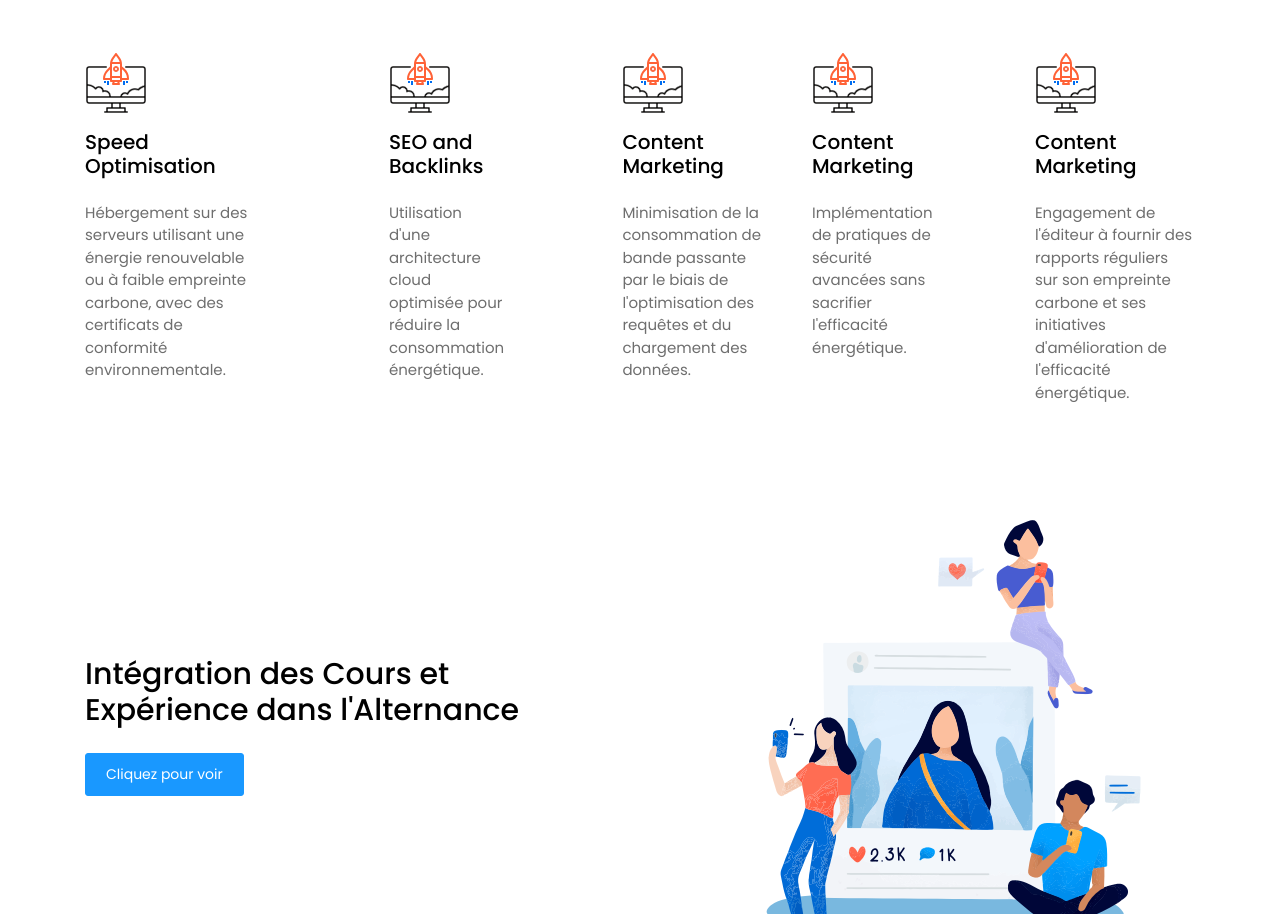
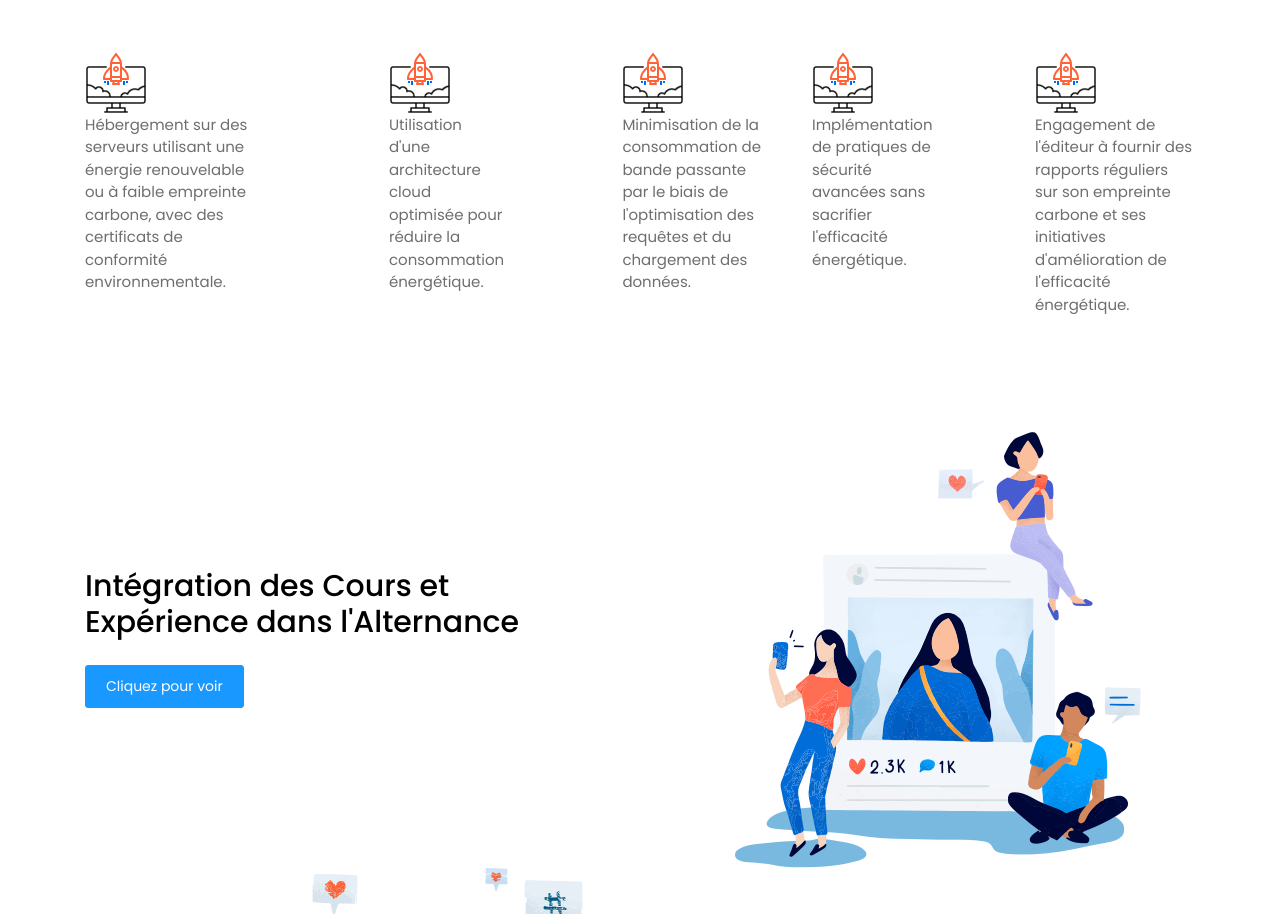
Before and after one commit to shalomang/shalomang.github.io, a website: page index.html in a window 1280 px wide. Shown: the part 840-1754 px from the top of the page. Drawn offline with Linux system fonts and the light colour scheme.

Commit message:
Update index.html

```diff
--- a/index.html
+++ b/index.html
@@ -57,35 +57,30 @@
           <div class="grid-margin d-flex justify-content-start">
             <div class="features-width">
               <img src="images/Group12.svg" alt="" class="img-icons">
-              <h5 class="py-3">Speed<br>Optimisation</h5>
               <p class="text-muted">Hébergement sur des serveurs utilisant une énergie renouvelable ou à faible empreinte carbone, avec des certificats de conformité environnementale.</p>
             </div>
           </div>
           <div class="grid-margin d-flex justify-content-center">
             <div class="features-width">
               <img src="images/Group12.svg" alt="" class="img-icons">
-              <h5 class="py-3">SEO and<br>Backlinks</h5>
               <p class="text-muted">Utilisation d'une architecture cloud optimisée pour réduire la consommation énergétique.</p>
             </div>
           </div>
           <div class="grid-margin d-flex justify-content-end">
             <div class="features-width">
               <img src="images/Group12.svg" alt="" class="img-icons">
-              <h5 class="py-3">Content<br>Marketing</h5>
               <p class="text-muted">Minimisation de la consommation de bande passante par le biais de l'optimisation des requêtes et du chargement des données.</p>
             </div>
           </div>
           <div class="grid-margin d-flex justify-content-end">
             <div class="features-width">
               <img src="images/Group12.svg" alt="" class="img-icons">
-              <h5 class="py-3">Content<br>Marketing</h5>
               <p class="text-muted">Implémentation de pratiques de sécurité avancées sans sacrifier l'efficacité énergétique.</p>
             </div>
           </div>
           <div class="grid-margin d-flex justify-content-end">
             <div class="features-width">
               <img src="images/Group12.svg" alt="" class="img-icons">
-              <h5 class="py-3">Content<br>Marketing</h5>
               <p class="text-muted">Engagement de l'éditeur à fournir des rapports réguliers sur son empreinte carbone et ses initiatives d'amélioration de l'efficacité énergétique.</p>
             </div>
           </div>
```
